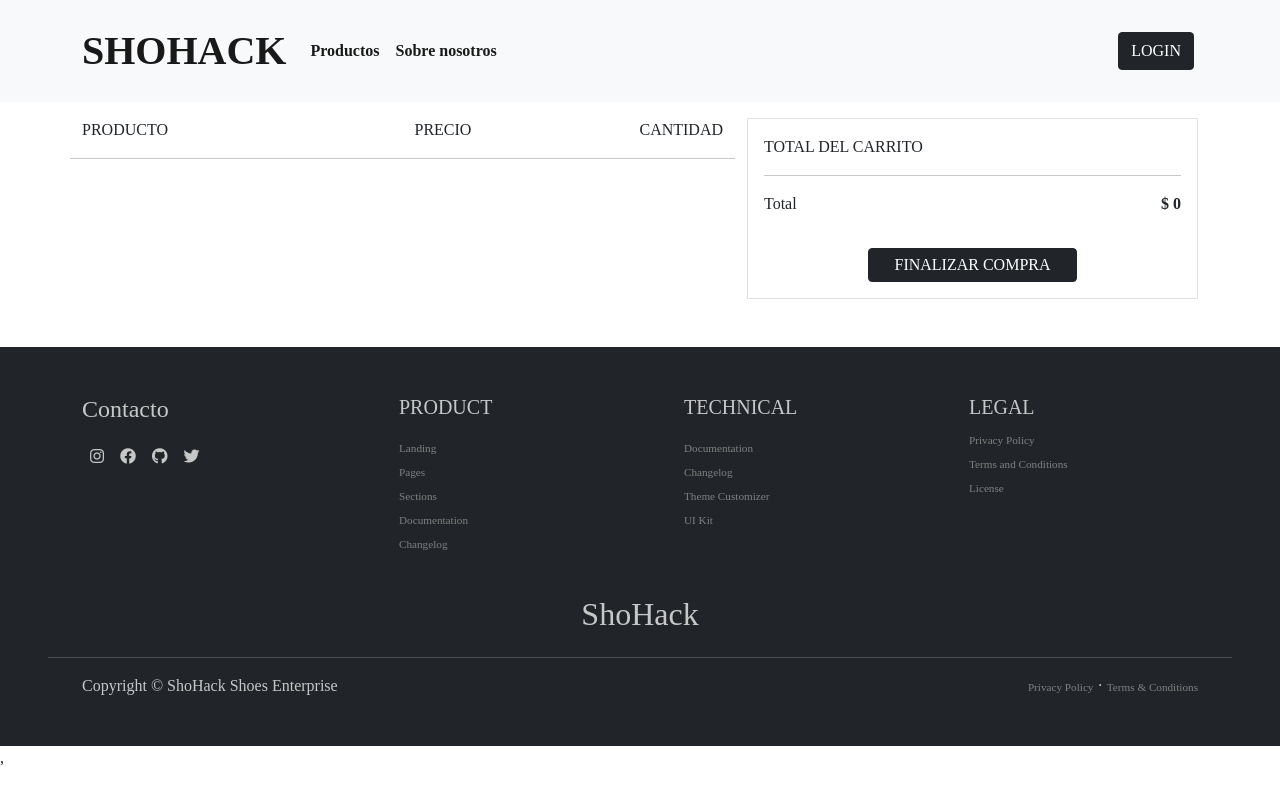
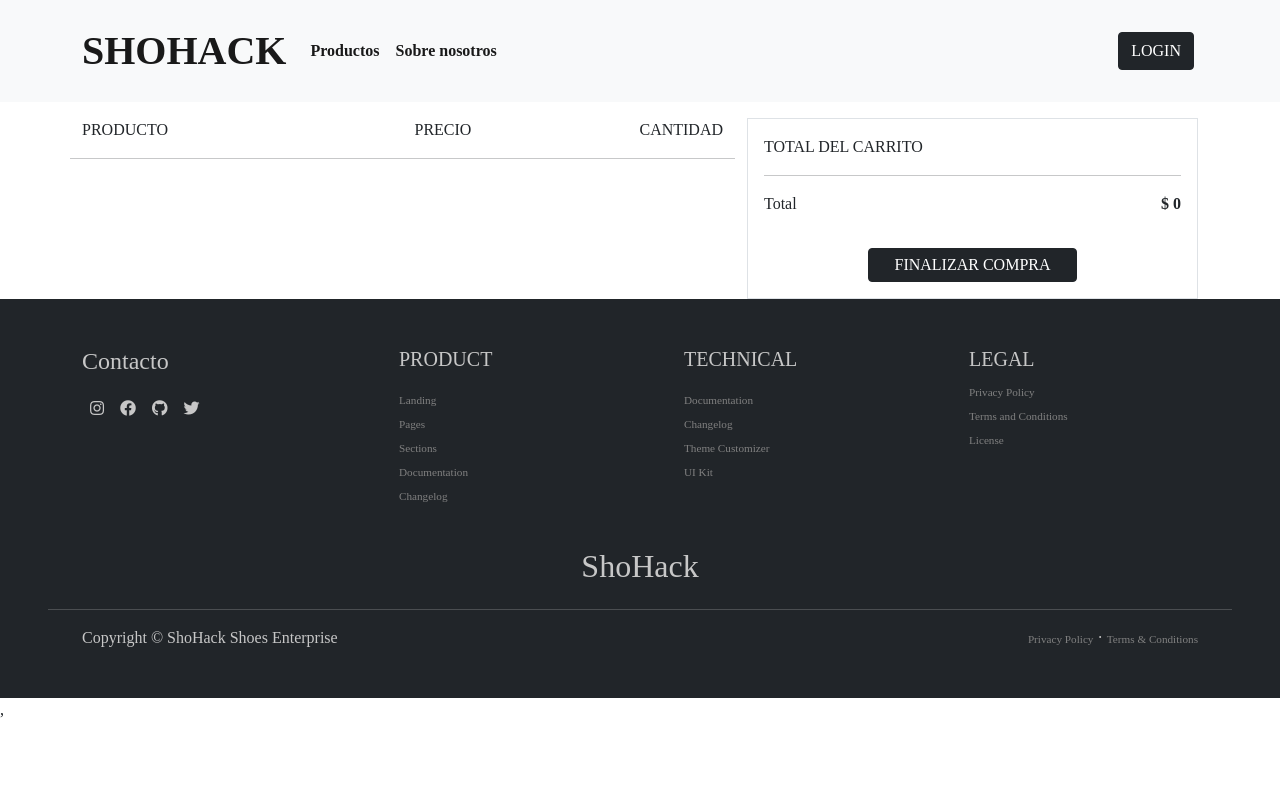
Before and after one commit to AleNunez7/FrontECommerce, a React (Create React App) app in the folder react-shohack/: page /carrito in a window 1280 px wide. Built offline with nearby package versions, Linux system fonts and the light colour scheme; a web font is replaced by a local one.

Commit message:
cambios en footer y se agregó bootstrap mediante npm

```diff
--- a/react-shohack/package.json
+++ b/react-shohack/package.json
@@ -8,6 +8,7 @@
     "@testing-library/user-event": "^12.8.3",
     "animate.css": "^4.1.1",
     "axios": "^0.21.1",
+    "bootstrap": "^5.1.0",
     "cors": "^2.8.5",
     "date-fns": "^2.23.0",
     "moment": "^2.29.1",
--- a/react-shohack/public/index.html
+++ b/react-shohack/public/index.html
@@ -60,11 +60,5 @@
       To begin the development, run `npm start` or `yarn start`.
       To create a production bundle, use `npm run build` or `yarn build`.
     -->
-    <!-- JS de Bootstrap -->
-    <script
-      src="https://cdn.jsdelivr.net/npm/bootstrap@5.1.0/dist/js/bootstrap.bundle.min.js"
-      integrity="sha384-U1DAWAznBHeqEIlVSCgzq+c9gqGAJn5c/t99JyeKa9xxaYpSvHU5awsuZVVFIhvj"
-      crossorigin="anonymous"
-    ></script>
   </body>
 </html>
--- a/react-shohack/src/App.css
+++ b/react-shohack/src/App.css
@@ -9,6 +9,7 @@ footer {
   color: rgb(199, 199, 199);
   background-color: rgb(241, 237, 237);
   font-size: 1rem;
+  bottom: 0;
 }
 footer ul li {
   list-style: none;
@@ -18,7 +19,6 @@ footer a {
   text-decoration: none;
   font-size: 0.7rem;
   color: grey;
-  padding-bottom: 10px;
 }
 footer a:hover {
   text-decoration: underline;
--- a/react-shohack/src/Components/Home/Footer/Footer.jsx
+++ b/react-shohack/src/Components/Home/Footer/Footer.jsx
@@ -1,7 +1,7 @@
 function Footer() {
   return (
-    <div>
-      <footer className="p-5 mt-5 bg-dark ">
+    <>
+      <footer className="p-5 mt-auto bg-dark ">
         <div className="container">
           <div className="row">
             <div className="col-sm-3">
@@ -77,7 +77,7 @@ function Footer() {
           </div>
         </div>
       </footer>
-    </div>
+    </>
   );
 }
 
--- a/react-shohack/src/index.css
+++ b/react-shohack/src/index.css
@@ -1,10 +1,19 @@
+html,
 body {
   margin: 0;
+  padding: 0;
+  height: 100%;
   font-family: "Georama";
   -webkit-font-smoothing: antialiased;
   -moz-osx-font-smoothing: grayscale;
 }
 
+#root {
+  display: flex;
+  flex-direction: column;
+  height: 100%;
+}
+
 code {
   font-family: source-code-pro, Menlo, Monaco, Consolas, "Courier New", monospace;
 }
```
Also changed, not shown: 1 other file (tests, documents, lock files or other folders).
